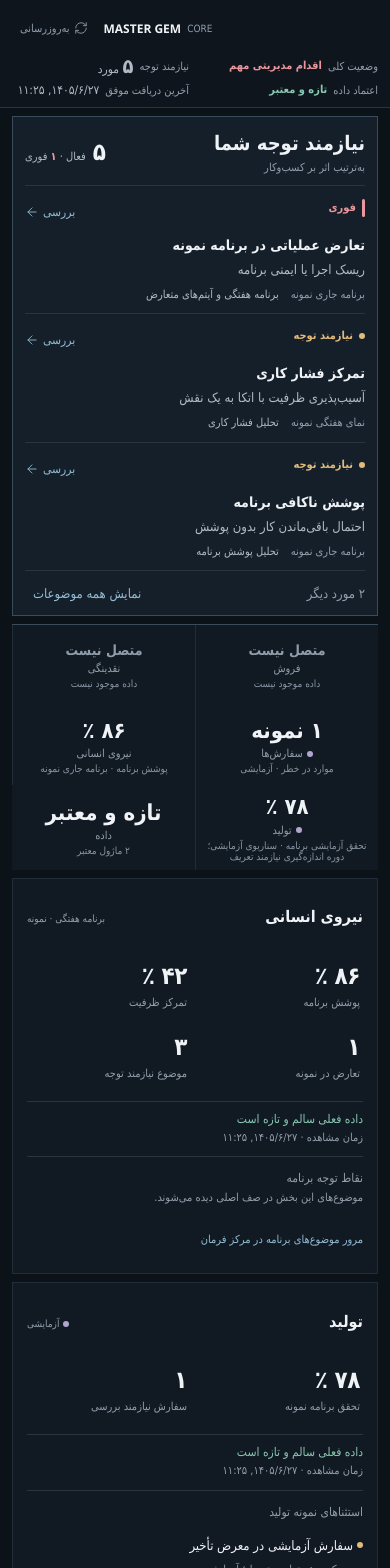
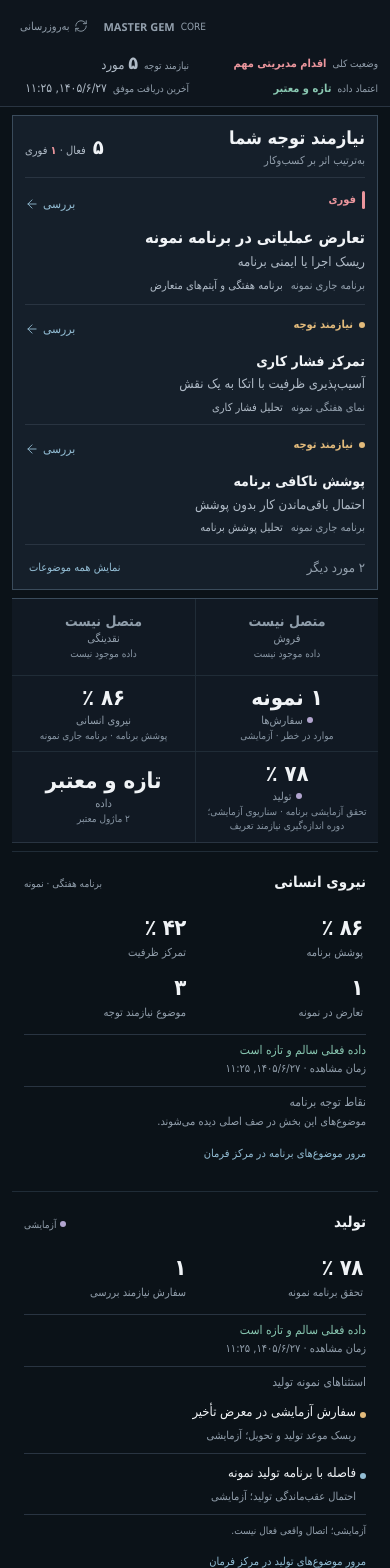
Before and after one commit to sahandgem/mrgem-main-system, a React (Vite) app in the folder apps/core/: page / in a window 390 px wide. Shown: the top 1568 px of the page. Built offline with nearby package versions, Linux system fonts and the light colour scheme.

Commit message:
feat(core): refine C7 mobile commander feed visuals

```diff
--- a/apps/core/src/styles.css
+++ b/apps/core/src/styles.css
@@ -277,46 +277,75 @@ p { line-height: 1.65; }
 }
 @media (max-width: 720px) {
   :root { --motion-panel-offset: 10px; }
-  .cockpit-system-bar { display: grid; grid-template-columns: minmax(0,1fr) auto; gap: 4px 8px; padding: 6px 12px 8px; }
+  .cockpit-system-bar { display: grid; grid-template-columns: minmax(0,1fr) auto; gap: 2px 8px; padding: 4px 12px 8px; }
   .cockpit-brand { grid-column: 1; grid-row: 1; align-self: center; }
+  .cockpit-brand strong { color: var(--text-muted); font-size: 11px; }
   .cockpit-system-facts { grid-column: 1 / -1; grid-row: 2; display: grid; grid-template-columns: repeat(2,minmax(0,1fr)); gap: 4px 12px; }
-  .cockpit-system-facts > div { display: flex; flex-wrap: wrap; gap: 2px 6px; min-width: 0; }
+  .cockpit-system-facts > div { display: flex; flex-wrap: wrap; align-items: baseline; gap: 0 6px; min-width: 0; }
   .cockpit-system-facts > div:first-child { order: 1; }
   .cockpit-system-facts > div:nth-child(2) { order: 4; margin-inline-start: 0; }
   .cockpit-system-facts > div:nth-child(3) { order: 3; }
   .cockpit-system-facts > div:nth-child(4) { order: 2; }
-  .cockpit-system-facts dt { display: block; }
-  .cockpit-system-facts dd { white-space: normal; }
+  .cockpit-system-facts dt { display: block; font-size: var(--font-size-micro); line-height: 1.3; }
+  .cockpit-system-facts dd { white-space: normal; line-height: 1.45; }
+  .cockpit-system-facts > div:first-child dd, .cockpit-system-facts > div:nth-child(4) dd { font-size: var(--font-size-body); }
+  .cockpit-system-facts dd strong { font-size: var(--font-size-kpi-secondary); }
   .system-refresh { grid-column: 2; grid-row: 1; min-height: 44px; margin-inline-start: 0; }
-  .status-summary { grid-template-columns: 1fr; gap: 8px; }
-  .status-summary__data { border-inline-start: 0; padding-inline-start: 0; }
-  .command-row { grid-template-columns: minmax(0,1fr) 64px; gap: 6px; }
+  .attention-section { padding: 8px 12px 0; }
+  .attention-heading { padding-bottom: 6px; }
+  .attention-heading h3 { font-size: 18px; }
+  .section-count strong { font-size: 20px; }
+  .command-row { grid-template-columns: minmax(0,1fr) 64px; gap: 6px; padding-block: 8px; }
+  .command-row:first-child { padding-block: 10px; }
+  .command-row:first-child .command-row__issue strong { font-size: 16px; }
+  .command-row__issue strong { line-height: 1.55; }
+  .command-row__issue > span { margin-top: 2px; line-height: 1.5; }
+  .command-row__context { gap: 2px 8px; line-height: 1.45; }
   .command-row__signal { grid-column: 1; }
   .command-row__issue { grid-column: 1 / -1; grid-row: 2; }
   .command-row__open { grid-column: 2; grid-row: 1; }
   .command-row__context { grid-column: 1 / -1; }
-  .attention-section { padding: 10px 12px 0; }
-  .attention-heading { padding-bottom: 8px; }
   .attention-mobile-overflow { display: flex; align-items: center; justify-content: space-between; gap: 8px; border-top: var(--border-width) solid var(--border-subtle); color: var(--text-muted); font-size: var(--font-size-body); }
-  .attention-mobile-overflow button { min-height: 44px; padding: 8px; border: 0; background: transparent; color: var(--signal-info); }
+  .attention-mobile-overflow button { min-height: 44px; padding: 8px 4px; border: 0; background: transparent; color: var(--signal-info); font-size: var(--font-size-meta); }
   .attention-mobile-overflow button:hover { background: var(--surface-hover); }
   .upcoming-commitments { flex-wrap: wrap; padding-block: 12px; }
-  .rail-metrics { grid-template-columns: 1fr 1fr; }
-  .important-changes { grid-template-columns: 1fr; padding: 12px; gap: 10px; }
-  .important-changes__list { grid-template-columns: 1fr; gap: 10px; }
-  .important-changes__list > button { border-inline-start: 0; border-top: var(--border-width) solid var(--border-subtle); padding: 8px 0 0; }
-  .vital-strip { height: auto; grid-template-columns: repeat(3,minmax(0,1fr)); gap: 0; padding-block: 0; }
-  .vital-slot { min-height: 80px; padding: 8px 4px; }
+  .cockpit-rail { padding: 8px 12px; background: transparent; border-inline: 0; border-block-end: 0; }
+  .instrument-rail-heading h2 { font-size: 15px; }
+  .rail-metrics { grid-template-columns: 1fr 1fr; gap: 8px 12px; padding: 8px 0 10px; }
+  .rail-metrics strong { font-size: 22px; }
+  .rail-trust { padding: 8px 0; }
+  .rail-exceptions { flex: initial; padding-top: 8px; }
+  .rail-exception { padding-block: 8px; }
+  .rail-footnote { padding-top: 8px; }
+  .rail-destination { margin-top: 0; padding-block: 4px; }
+  .important-changes { grid-template-columns: 1fr; min-height: 0; padding: 10px 12px; gap: 4px; background: transparent; border-bottom: 0; }
+  .important-changes h2 { font-size: var(--font-size-body); }
+  .important-changes__list { grid-template-columns: 1fr; gap: 0; }
+  .important-changes__list > button { min-height: 56px; border-inline-start: 0; border-top: var(--border-width) solid var(--border-subtle); padding: 8px 0; }
+  .important-change__heading { flex-wrap: wrap; gap: 2px 8px; }
+  .important-changes__list strong, .important-change__impact { font-size: var(--font-size-body); white-space: normal; overflow: visible; text-overflow: clip; }
+  .vital-strip { height: auto; grid-template-columns: repeat(3,minmax(0,1fr)); gap: 0; padding-block: 0; border-bottom: var(--border-width) solid var(--border-subtle); }
+  .vital-slot { min-height: 76px; gap: 2px; padding: 8px 4px; }
+  .vital-slot:nth-child(3n) { border-inline-end: 0; }
+  .vital-slot:nth-child(n+4) { border-block-start: var(--border-width) solid var(--border-rail); }
   .vital-slot strong { font-size: 22px; }
   .vital-slot--placeholder strong { font-size: 14px; }
-  .cockpit-drawer { top: 0; width: 100%; border-left: 0; box-shadow: -2px 0 8px rgb(0 0 0 / 8%); animation-duration: var(--motion-duration-standard); }
+  .vital-slot small { line-height: 1.45; }
+  .cockpit-drawer { top: 0; width: 100%; padding: 16px; border-left: 0; box-shadow: -2px 0 8px rgb(0 0 0 / 8%); animation-duration: var(--motion-duration-standard); }
+  .cockpit-drawer h2 { font-size: 17px; }
+  .drawer-heading { gap: 6px; padding-block: 14px; }
+  .drawer-facts > div { padding-block: 10px; }
   .drawer-close { min-height: 44px; }
-  .rail-title-button, .rail-destination, .drawer-navigation, .drawer-related-button, .drawer-related-list button, .drawer-inline-list button { min-height: 44px; }
+  .rail-title-button, .rail-destination, .drawer-related-button, .drawer-related-list button, .drawer-inline-list button { min-height: 44px; }
+  .drawer-navigation { min-height: 48px; }
   .rail-destination { display: flex; align-items: center; }
   .drawer-facts dd { overflow-wrap: anywhere; }
 }
 @media (max-width: 480px) {
   .vital-strip { grid-template-columns: repeat(2,minmax(0,1fr)); }
+  .vital-slot:nth-child(3n) { border-inline-end: var(--border-width) solid var(--border-rail); }
+  .vital-slot:nth-child(2n) { border-inline-end: 0; }
+  .vital-slot:nth-child(3) { border-block-start: var(--border-width) solid var(--border-rail); }
   .drawer-facts > div { grid-template-columns: 1fr; }
   .drawer-facts dt, .drawer-facts dd { grid-column: 1; }
 }
```
